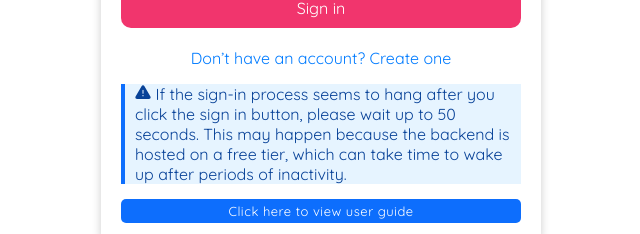
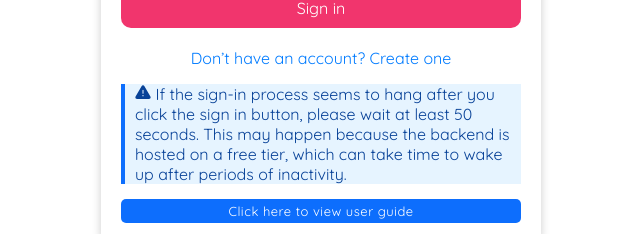
Before and after one commit to WeiHungLoh/job_tracker, a React (Create React App) app in the folder client/: page / in a window 1280 px wide. Shown: the part 332-566 px from the top of the page, without its empty margins (319-959 px from the left). Built offline with nearby package versions, Linux system fonts and the light colour scheme; no server answers; what material-ui-confirm would draw is missing.

Commit message:
fix(ui): update message to 'please wait at least 50 seconds'

```diff
--- a/client/src/Authentication/SignIn.js
+++ b/client/src/Authentication/SignIn.js
@@ -102,7 +102,7 @@ const SignIn = () => {
                     <GoAlertFill />
                 </span>
                 {'  '}If the sign-in process seems to hang after you click the sign in button,
-                please wait up to 50 seconds. This may happen because the backend is hosted on a free tier,
+                please wait at least 50 seconds. This may happen because the backend is hosted on a free tier,
                 which can take time to wake up after periods of inactivity.
             </div>
             <Link className='ug-link' to='/userguide' target='_blank'>Click here to view user guide</Link>
--- a/client/src/Authentication/SignUp.js
+++ b/client/src/Authentication/SignUp.js
@@ -107,7 +107,7 @@ const SignUp = () => {
                     <GoAlertFill />
                 </span>
                 {'  '}If the sign-up process seems to hang after you click the sign up button,
-                please wait up to 50 seconds. This may happen because the backend is hosted on a free tier,
+                please wait at least 50 seconds. This may happen because the backend is hosted on a free tier,
                 which can take time to wake up after periods of inactivity.
             </div>
 
```
